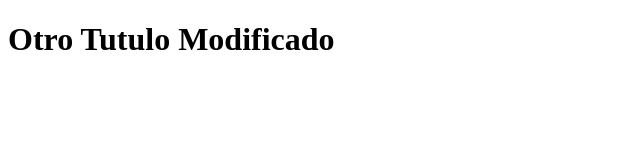
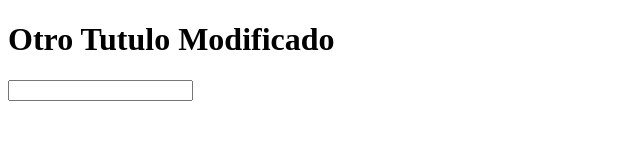
Before and after one commit to javiersamv/Hello-world-Git, a plain HTML site: page index.html in a window 1280 px wide. Shown: the whole page, without its empty margins (0-640 px from the left). Drawn offline with Linux system fonts and the light colour scheme.

Commit message:
juan modifica el index

```diff
--- a/index.html
+++ b/index.html
@@ -8,5 +8,6 @@
 </head>
 <body>
     <h1>Otro Tutulo Modificado</h1>
+    <input type="text" name="FirstName" id="Name">
 </body>
 </html>
```
